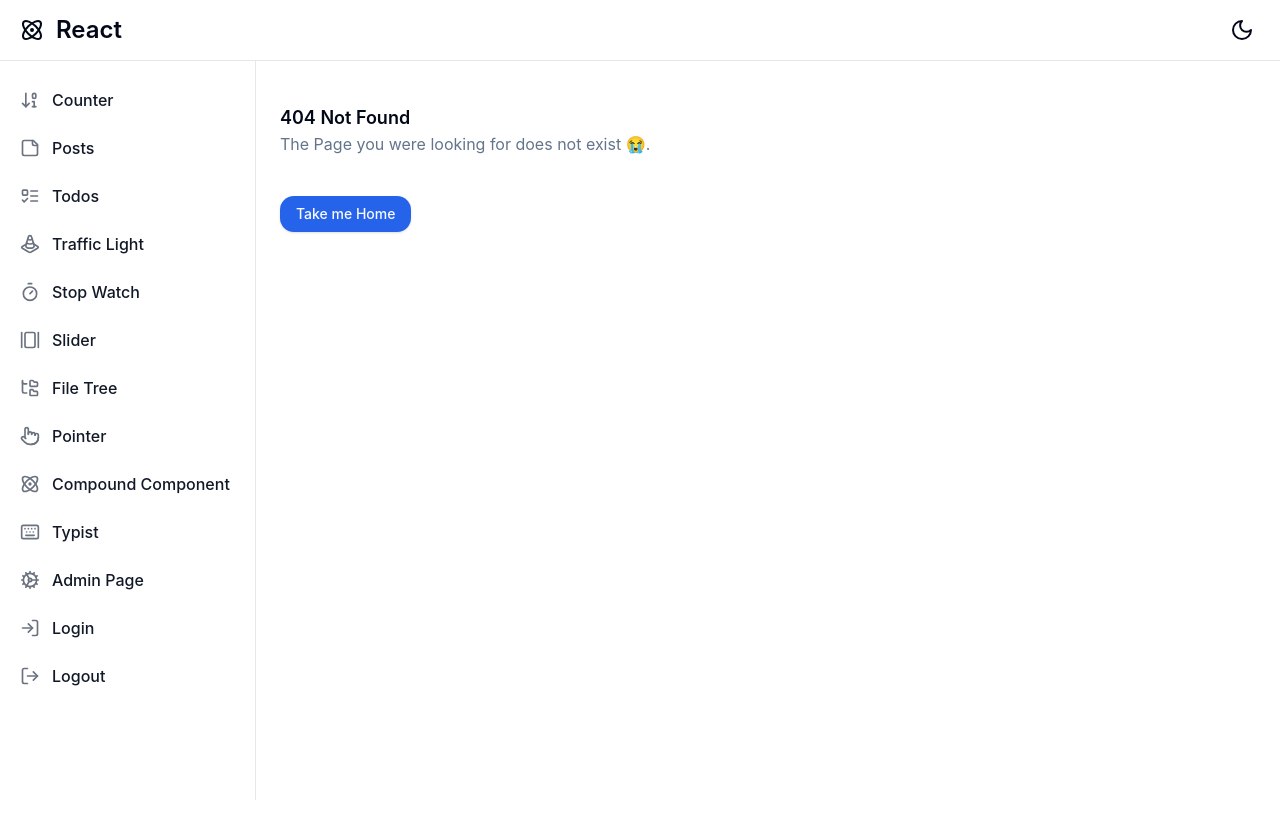
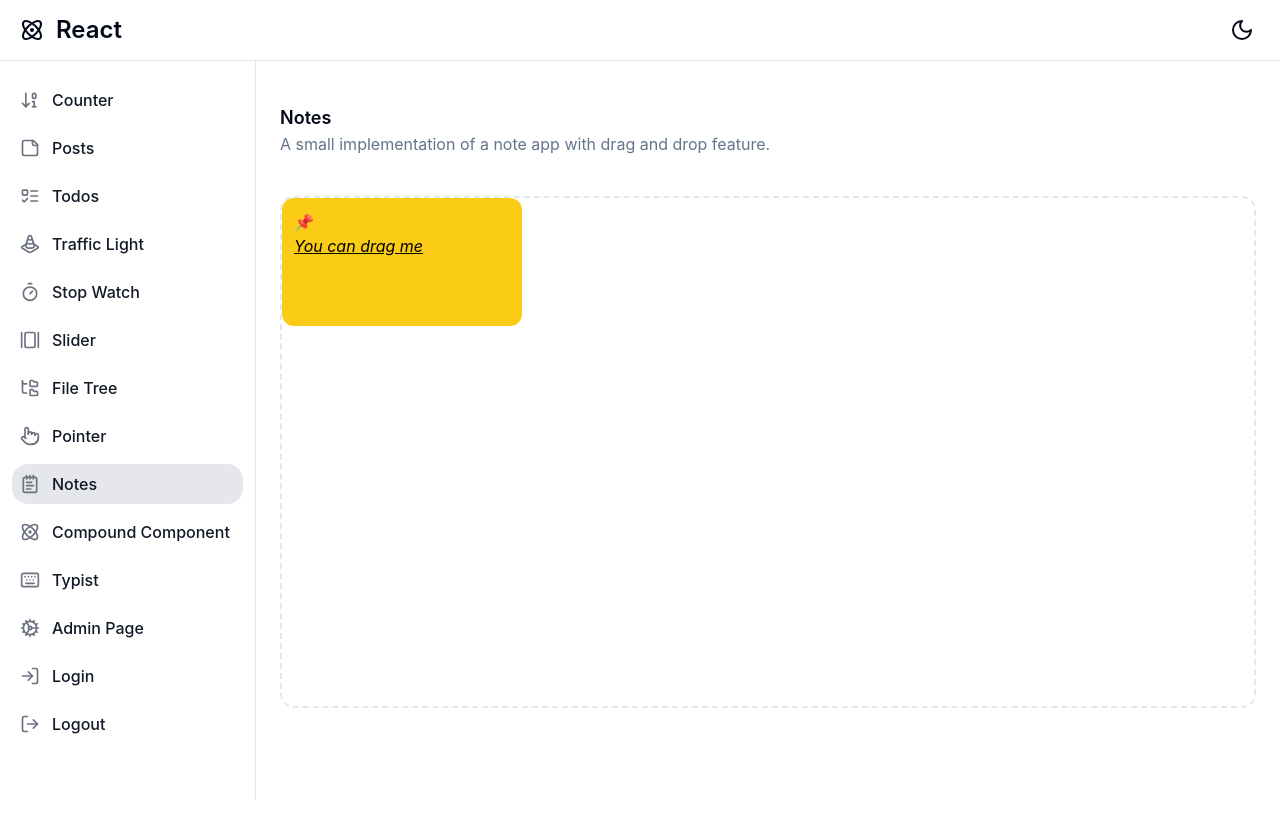
Before and after one commit to Sire-NILESH/react-test-examples, a React (Create React App) app: page /notes in a window 1280 px wide. Shown: the top 838 px of the page. Built offline with nearby package versions, Linux system fonts and the light colour scheme.

Commit message:
added a drag n drop notes page

```diff
--- a/src/App.tsx
+++ b/src/App.tsx
@@ -9,6 +9,7 @@ const Posts = withSuspense(lazy(() => import("./pages/Posts")));
 const Todos = withSuspense(lazy(() => import("./pages/Todos")));
 const Counter = withSuspense(lazy(() => import("./pages/Counter")));
 const Pointer = withSuspense(lazy(() => import("./pages/Pointer")));
+const Notes = withSuspense(lazy(() => import("./pages/Notes")));
 const TrafficLight = withSuspense(lazy(() => import("./pages/TrafficLight")));
 const Slider = withSuspense(lazy(() => import("./pages/Slider")));
 const FileTree = withSuspense(lazy(() => import("./pages/FileTree")));
@@ -43,6 +44,7 @@ function App() {
             <Route path="/slider" element={<Slider />} />
             <Route path="/file-tree" element={<FileTree />} />
             <Route path="/pointer" element={<Pointer />} />
+            <Route path="/notes" element={<Notes />} />
             <Route path="/compound-component" element={<CompoundComponent />} />
             <Route path="/typist" element={<Typist />} />
             <Route path="/login" element={<Login />} />
--- a/src/constants.tsx
+++ b/src/constants.tsx
@@ -12,6 +12,7 @@ import {
   Keyboard,
   ListTodo,
   Cog,
+  NotepadText,
 } from "lucide-react";
 import { cn } from "./utils/cn";
 
@@ -71,6 +72,13 @@ export const sidebarItems = [
     icon: ({ className }: IconProps) => <Pointer className={cn(className)} />,
   },
   {
+    name: "Notes",
+    href: "/notes",
+    icon: ({ className }: IconProps) => (
+      <NotepadText className={cn(className)} />
+    ),
+  },
+  {
     name: "Compound Component",
     href: "/compound-component",
     icon: ({ className }: IconProps) => <Atom className={cn(className)} />,
--- /dev/null
+++ b/src/pages/Notes.tsx
@@ -0,0 +1,171 @@
+import React, {
+  createContext,
+  useCallback,
+  useContext,
+  useEffect,
+  useRef,
+  useState,
+} from "react";
+import {
+  Page,
+  PageBody,
+  PageDescription,
+  PageHeader,
+  PageTitle,
+} from "../components/Page";
+import { cn } from "../utils/cn";
+
+interface Position {
+  x: number;
+  y: number;
+}
+
+const Notes: React.FC = () => {
+  return (
+    <Page>
+      <PageHeader>
+        <PageTitle>Notes</PageTitle>
+        <PageDescription>
+          A small implementation of a note app with drag and drop feature.
+        </PageDescription>
+      </PageHeader>
+
+      <PageBody>
+        <NoteContainer>
+          <Note />
+        </NoteContainer>
+      </PageBody>
+    </Page>
+  );
+};
+
+export default Notes;
+
+interface INoteContainerCtx {
+  containerRef: React.RefObject<HTMLDivElement> | null;
+}
+
+const NoteContainerCtx = createContext<INoteContainerCtx>({
+  containerRef: null,
+});
+
+interface NoteContainerProps extends React.ComponentProps<"div"> {}
+
+const NoteContainer = ({
+  className,
+  children,
+  ...props
+}: NoteContainerProps) => {
+  const containerRef = useRef<HTMLDivElement>(null);
+
+  return (
+    <div
+      className={cn(
+        "relative h-[32rem] border-2 border-dashed border-border rounded-md",
+        className
+      )}
+      ref={containerRef}
+      {...props}
+    >
+      <NoteContainerCtx.Provider value={{ containerRef }}>
+        {children}
+      </NoteContainerCtx.Provider>
+    </div>
+  );
+};
+
+const useNoteContainerCtx = () => {
+  return useContext(NoteContainerCtx);
+};
+
+interface NoteProps extends React.ComponentProps<"div"> {}
+
+const Note = ({ className, ...props }: NoteProps) => {
+  const noteRef = useRef<HTMLDivElement>(null);
+  const { containerRef } = useNoteContainerCtx();
+
+  const [isDragging, setIsDragging] = useState(false);
+  const [position, setPosition] = useState<Position>({ x: 0, y: 0 });
+  const [offset, setOffset] = useState<Position>({ x: 0, y: 0 });
+
+  const handleMouseDown = (e: React.MouseEvent<HTMLDivElement, MouseEvent>) => {
+    if (containerRef?.current && noteRef.current) {
+      // set the dragging flag
+      setIsDragging(true);
+
+      // record the offset where the mouse is clicked on the note
+      const noteRect = noteRef.current.getBoundingClientRect();
+      setOffset({
+        x: e.clientX - noteRect.left,
+        y: e.clientY - noteRect.top,
+      });
+    }
+  };
+
+  const handleMouseMove = useCallback(
+    (e: MouseEvent) => {
+      if (!isDragging || !containerRef?.current || !noteRef.current) return;
+
+      const containerRect = containerRef.current.getBoundingClientRect();
+      const noteWidth = noteRef.current.getBoundingClientRect().width;
+      const noteHeight = noteRef.current.getBoundingClientRect().height;
+
+      // position of 'note' relative to 'container'
+      // because note is placed with CSS absolute positioning relative to 'container'
+      let newX = e.clientX - (containerRect.left + offset.x);
+      let newY = e.clientY - (containerRect.top + offset.y);
+
+      // check boundary conditions
+      if (newX < 0) newX = 0;
+      if (newY < 0) newY = 0;
+      if (newX + noteWidth > containerRect.width) {
+        newX = containerRect.width - noteWidth;
+      }
+      if (newY + noteHeight > containerRect.height) {
+        newY = containerRect.height - noteHeight;
+      }
+
+      setPosition({ x: newX, y: newY });
+    },
+    [isDragging, containerRef, offset.x, offset.y]
+  );
+
+  const handleMouseUp = useCallback(() => {
+    setIsDragging(false);
+  }, []);
+
+  useEffect(() => {
+    if (isDragging) {
+      window.addEventListener("mousemove", handleMouseMove);
+      window.addEventListener("mouseup", handleMouseUp);
+    } else {
+      window.removeEventListener("mousemove", handleMouseMove);
+      window.removeEventListener("mouseup", handleMouseUp);
+    }
+
+    return () => {
+      window.removeEventListener("mousemove", handleMouseMove);
+      window.removeEventListener("mouseup", handleMouseUp);
+    };
+  }, [handleMouseMove, handleMouseUp, isDragging]);
+
+  return (
+    <div
+      className={cn(
+        "absolute w-60 h-32 rounded-sm bg-yellow-400 p-3",
+        className
+      )}
+      ref={noteRef}
+      onMouseDown={handleMouseDown}
+      style={{
+        left: position.x,
+        top: position.y,
+        cursor: isDragging ? "grabbing" : "grab",
+      }}
+      {...props}
+    >
+      <span>{"📌"}</span>
+      <p className="italic underline text-black">{"You can drag me"}</p>
+    </div>
+  );
+};
```
